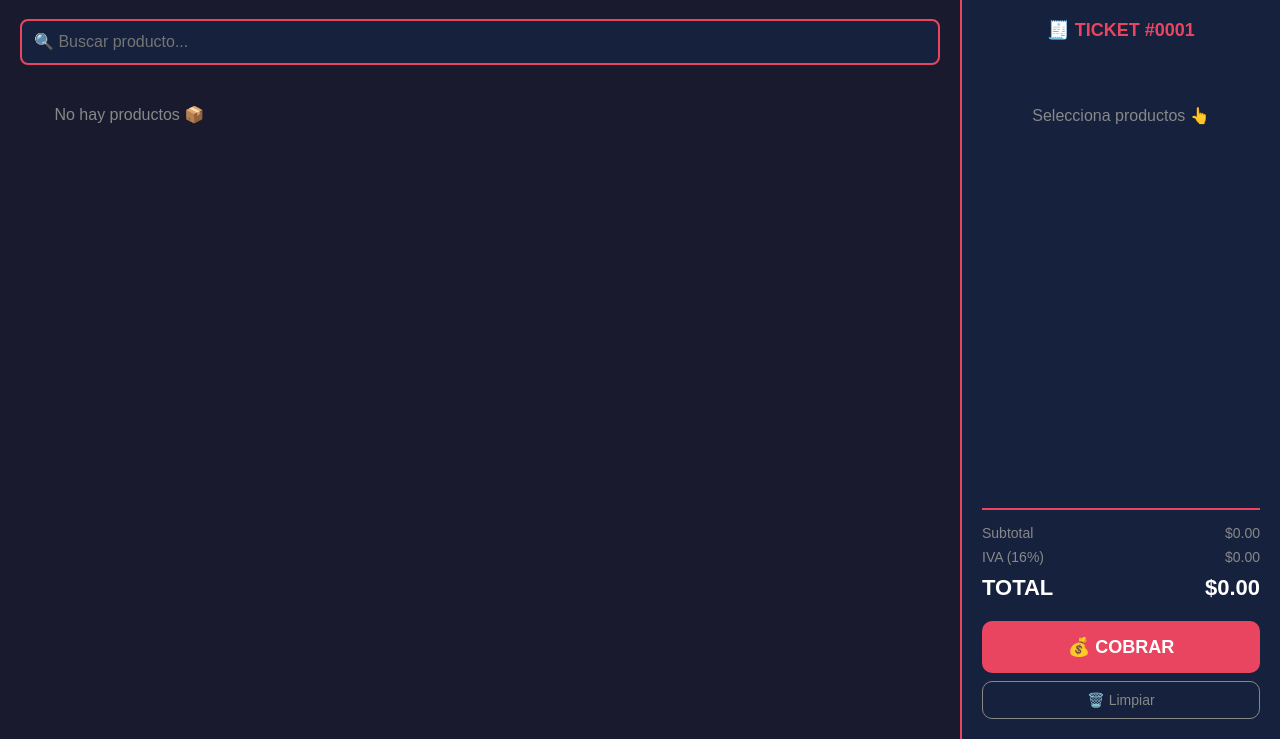
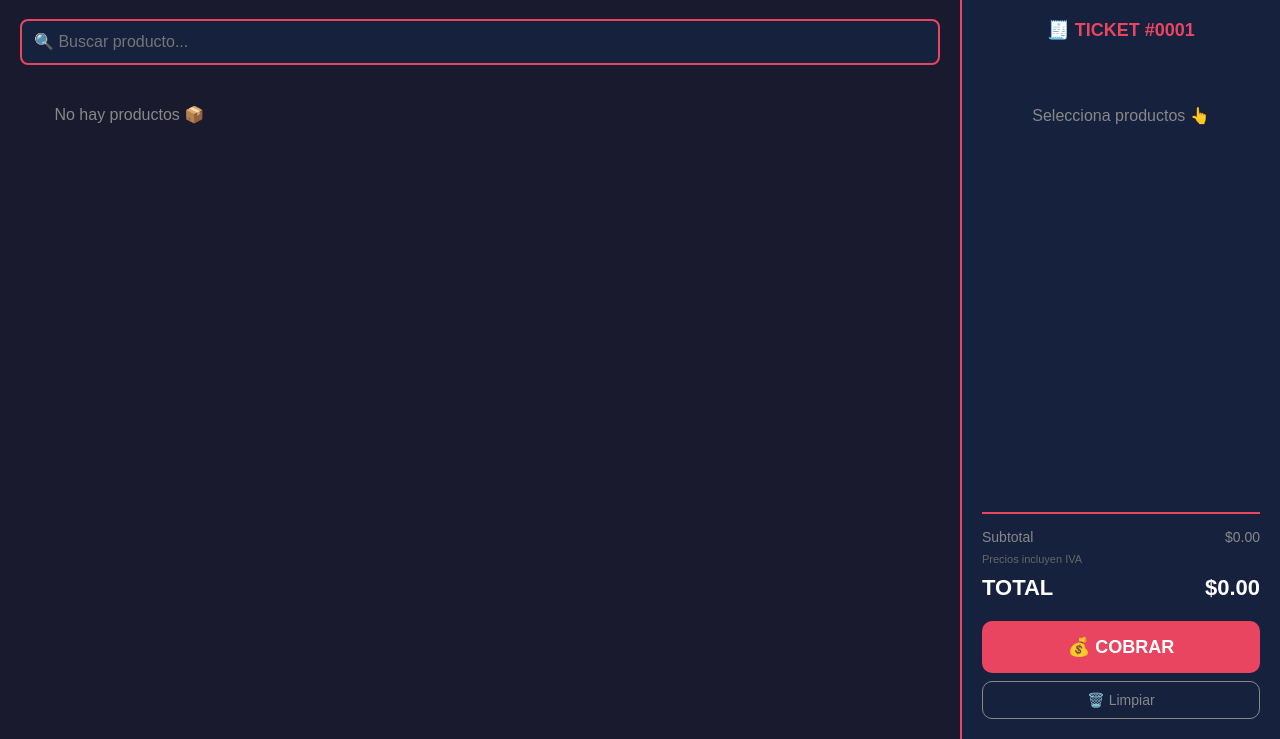
Before and after one commit to c28309208/ferreteria, a Flask app: page / in a window 1280 px wide. Shown: the part 80-819 px from the top of the page. Run offline with Flask 3, Linux system fonts and the light colour scheme; the visitor is signed in with stand-in values (Sample User, id 1); data that the repository does not hold is empty.

Commit message:
Update index.html

```diff
--- a/templates/index.html
+++ b/templates/index.html
@@ -102,7 +102,7 @@
         </div>
         <div class="ticket-total">
             <div class="total-row"><span>Subtotal</span><span id="subtotal">$0.00</span></div>
-            <div class="total-row"><span>IVA (16%)</span><span id="iva">$0.00</span></div>
+            <div class="total-row" style="font-size:11px; color:#666;"><span>Precios incluyen IVA</span></div>
             <div class="total-final"><span>TOTAL</span><span id="total">$0.00</span></div>
             <button class="btn-cobrar" onclick="abrirCobro()">💰 COBRAR</button>
             <button class="btn-limpiar" onclick="limpiarTicket()">🗑️ Limpiar</button>
@@ -137,6 +137,7 @@
         <div id="t-items"></div>
         <hr>
         <div class="t-total"><span>TOTAL:</span><span id="t-total"></span></div>
+        <div style="font-size:11px; color:#888; text-align:center; margin: 4px 0;">Precios incluyen IVA</div>
         <div class="t-total" style="color:#666; font-weight:normal; font-size:13px">
             <span>Pagó:</span><span id="t-pago"></span>
         </div>
@@ -224,30 +225,26 @@
         if (carrito.length === 0) {
             container.innerHTML = '<p style="color:#888; text-align:center; margin-top:50px">Selecciona productos 👆</p>';
             document.getElementById('subtotal').textContent = '$0.00';
-            document.getElementById('iva').textContent = '$0.00';
             document.getElementById('total').textContent = '$0.00';
             return;
         }
         let html = '';
-        let subtotal = 0;
+        let total = 0;
         carrito.forEach(item => {
             const sub = item.precio * item.cantidad;
-            subtotal += sub;
+            total += sub;
             html += `
                 <div class="ticket-item">
                     <div class="ticket-item-info">
                         <strong>${item.nombre}</strong><br>
                         <span>${item.cantidad} x $${item.precio}</span>
                     </div>
-                    <div class="ticket-item-precio">$${sub}</div>
+                    <div class="ticket-item-precio">$${sub.toFixed(2)}</div>
                     <button class="btn-quitar" onclick="quitarDelCarrito(${item.id})">×</button>
                 </div>`;
         });
-        const iva = subtotal * 0.16;
-        const total = subtotal + iva;
         container.innerHTML = html;
-        document.getElementById('subtotal').textContent = `$${subtotal.toFixed(2)}`;
-        document.getElementById('iva').textContent = `$${iva.toFixed(2)}`;
+        document.getElementById('subtotal').textContent = `$${total.toFixed(2)}`;
         document.getElementById('total').textContent = `$${total.toFixed(2)}`;
     }
 
@@ -354,7 +351,6 @@
 </script>
 
 <script>
-    // Mostrar opciones de admin si corresponde
     fetch('/api/sesion').then(r => r.json()).then(s => {
         if (s.rol === 'admin') {
             const u = document.getElementById('nav-usuarios');
```
